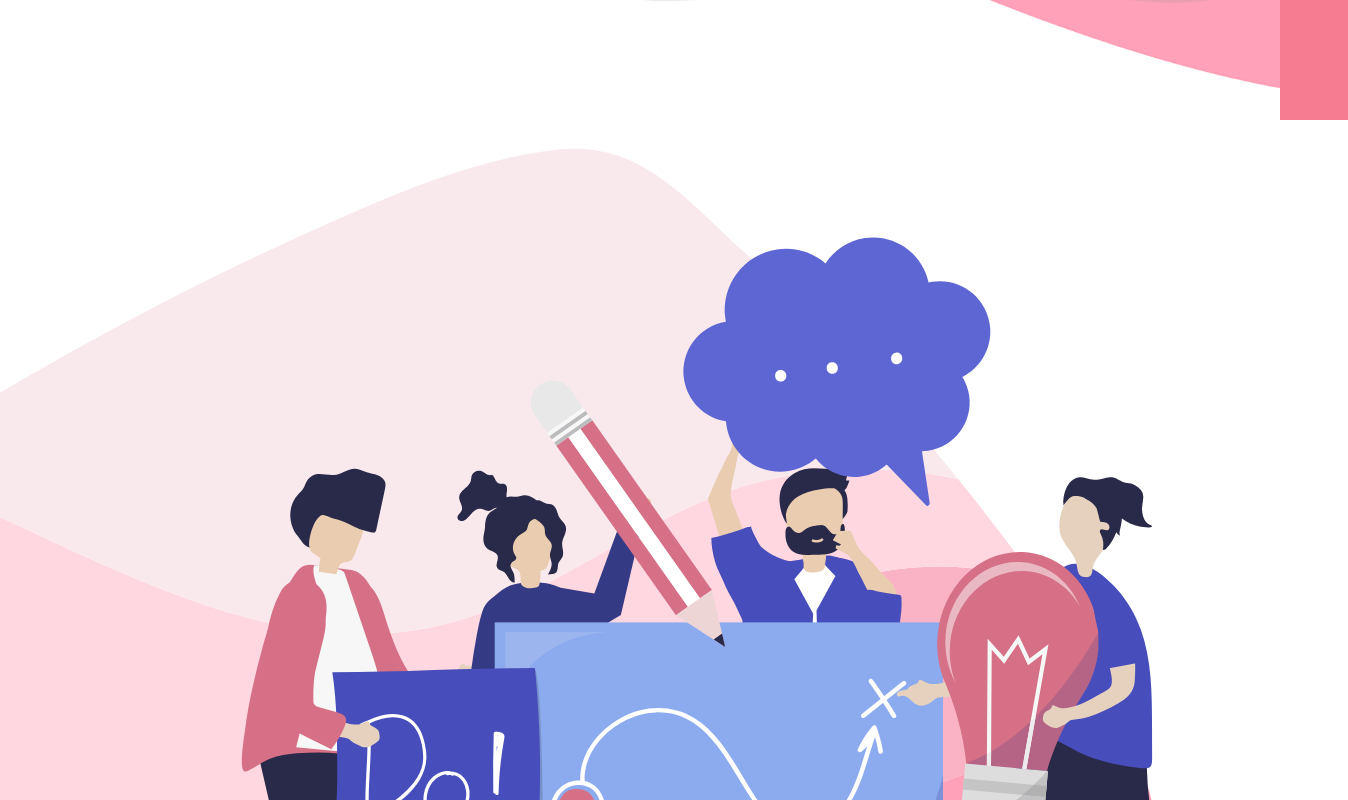
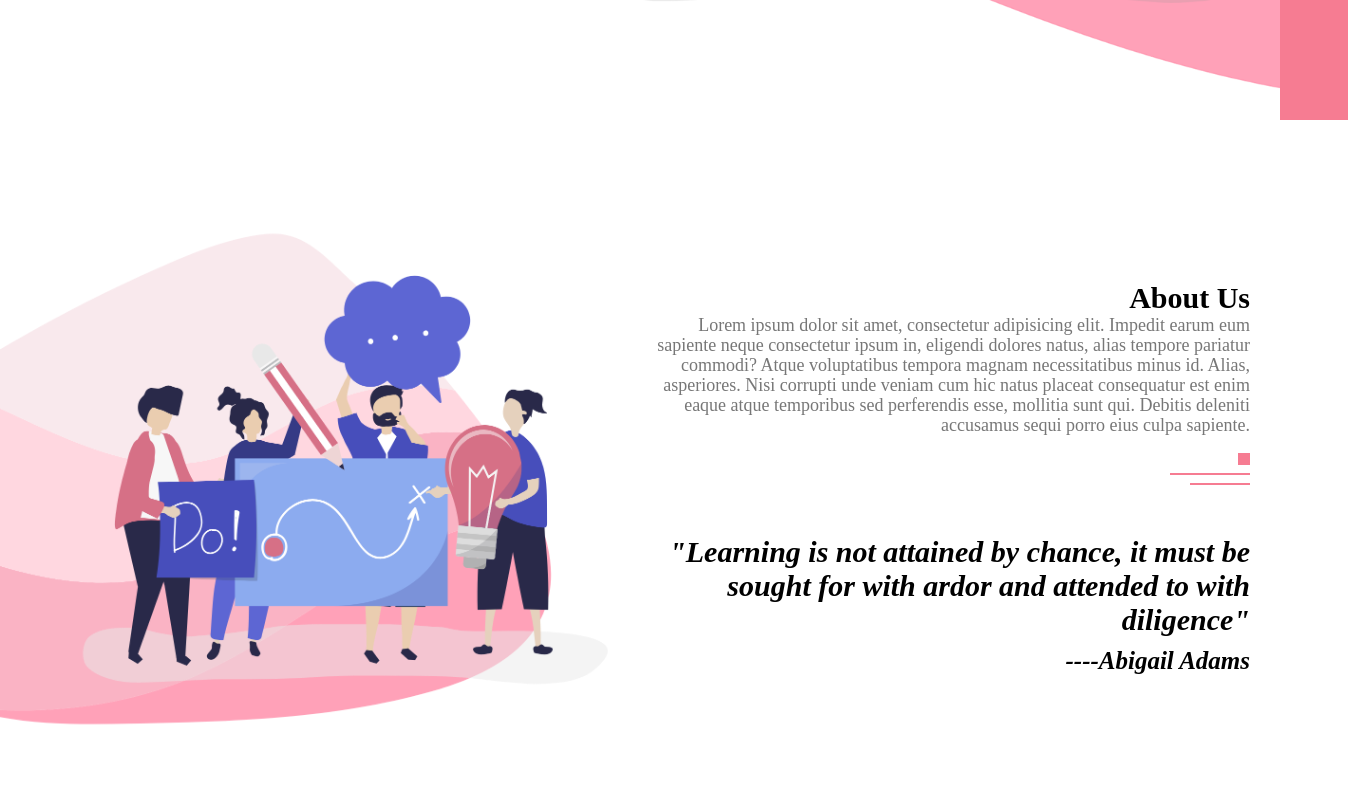
Before and after one commit to Debosmita053/OIBSIP_WebDevelopementAndDesign_task1, a plain HTML site: page LEVEL1/TASK-1/index.html in a window 1280 px wide. Shown: the part 680-1480 px from the top of the page, 1348 px wide, since content can reach past the window. Drawn offline with Linux system fonts and the light colour scheme.

Commit message:
features

```diff
--- a/LEVEL1/TASK-1/index.html
+++ b/LEVEL1/TASK-1/index.html
@@ -49,11 +49,27 @@
                <h1>About Us</h1>
                <p>Lorem ipsum dolor sit amet, consectetur adipisicing elit. Impedit earum eum sapiente neque consectetur ipsum in, eligendi dolores natus, alias tempore pariatur commodi? Atque voluptatibus tempora magnam necessitatibus minus id.
                 Alias, asperiores. Nisi corrupti unde veniam cum hic natus placeat consequatur est enim eaque atque temporibus sed perferendis esse, mollitia sunt qui. Debitis deleniti accusamus sequi porro eius culpa sapiente.
-                Facilis, ipsam odit distinctio laborum, officia explicabo aliquam ipsa autem, fuga delectus quo repellat provident minima. Quo dolores quae quas rem eum ducimus. Quam quae quisquam quia! Facere, quod doloribus.
-                Veniam corporis molestiae praesentium autem adipisci aliquid ut quo facere sed, quasi dolore vel voluptatem? Dolorem, ad? Repudiandae officiis, rem in accusantium eum eveniet alias provident dolorum praesentium ipsum a.
-                Obcaecati rerum fugiat ipsa? Aliquam inventore, sunt harum sed repellendus labore pariatur in exercitationem doloremque rerum adipisci quia velit quidem iusto. Esse quidem repellendus sint vitae ducimus accusamus explicabo nemo.
-                </p>
+                </p><br>
+                <div class="line">
+                    <span class="line-1"></span><br>
+                    <span class="line-2"></span><br>
+                    <span class="line-3"></span><br>
+                 </div>
+                <h2>
+                    "Learning is not attained by chance, it must be sought for with ardor and attended to with diligence"
+                </h2>
+                <h3>----Abigail Adams</h3>
             </div>
+        </div>
+    </div>
+
+    <!-- features -->
+
+    <div class="features">
+        <div class="feature-row">
+            <div class="feature-column"></div>
+            <div class="feature-column"></div>
+            <div class="feature-column"></div>
         </div>
     </div>
 
--- a/LEVEL1/TASK-1/style.css
+++ b/LEVEL1/TASK-1/style.css
@@ -42,7 +42,7 @@ h1{
 }
 
 p{
-    font-size: 15px;
+    font-size: 18px;
     line-height: 20px;
     color: #777;
 }
@@ -120,3 +120,43 @@ nav ul li{
     width: 50px;
     z-index: 2;
 }
+
+.about{
+    padding: 100px 0px;
+    display: flex;
+    align-items: center;
+    flex-wrap: wrap;
+}
+
+.about-left-column img{
+
+    width: 100%;
+}
+
+.about-left-column{
+    flex-basis: 50%;
+}
+
+.about-right-column{
+    flex-basis: 50%;
+    text-align: right;
+}
+
+.about-text{
+
+    display: inline-block;
+    margin-right: 30px;
+    max-width: 850px;
+}
+
+.about-text h2{
+    margin: 50px 0 10px;
+    font-size: 30px;
+    font-style: italic;
+}
+
+.about-text h3{
+
+    font-size: 25px;
+    font-style: italic;
+}
```
